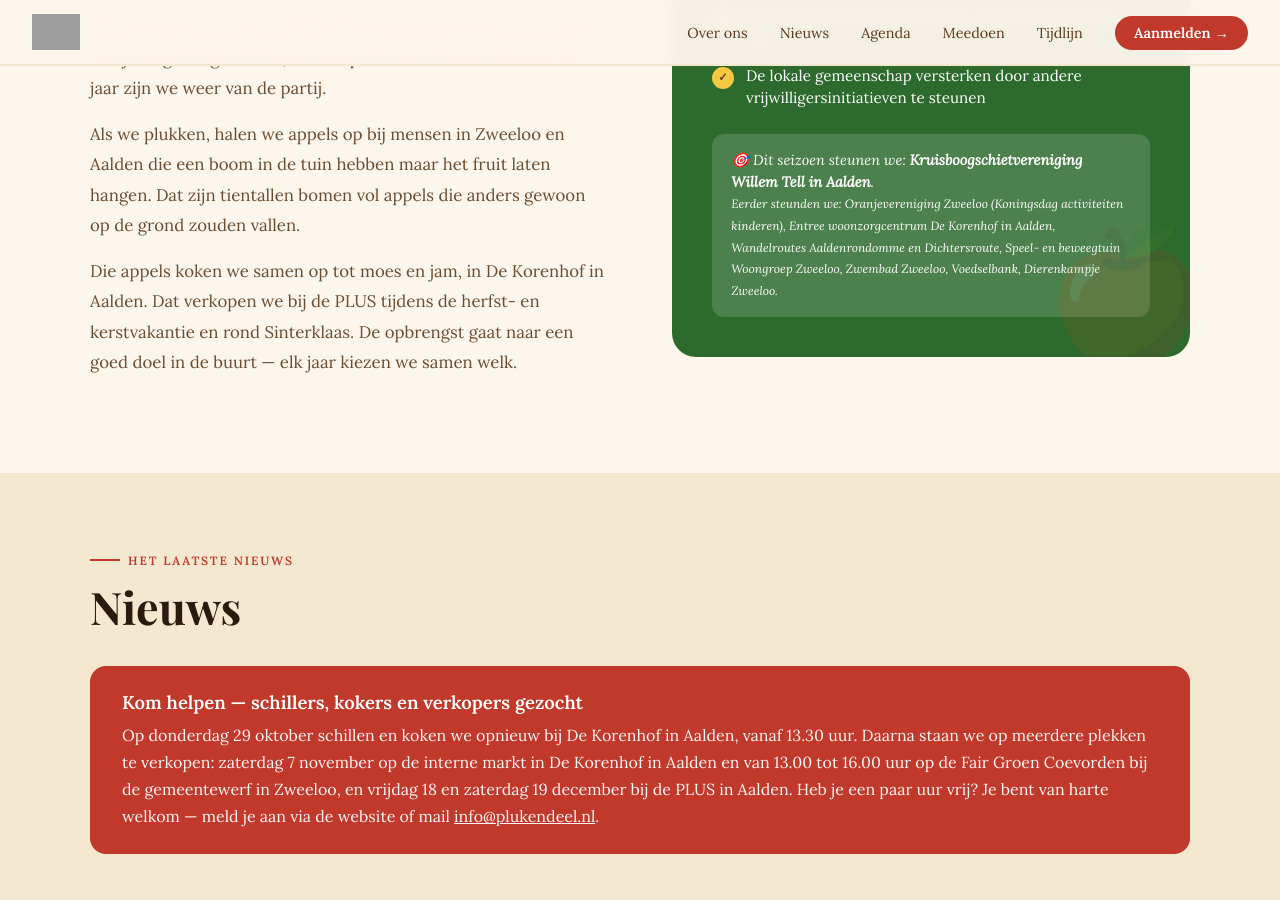
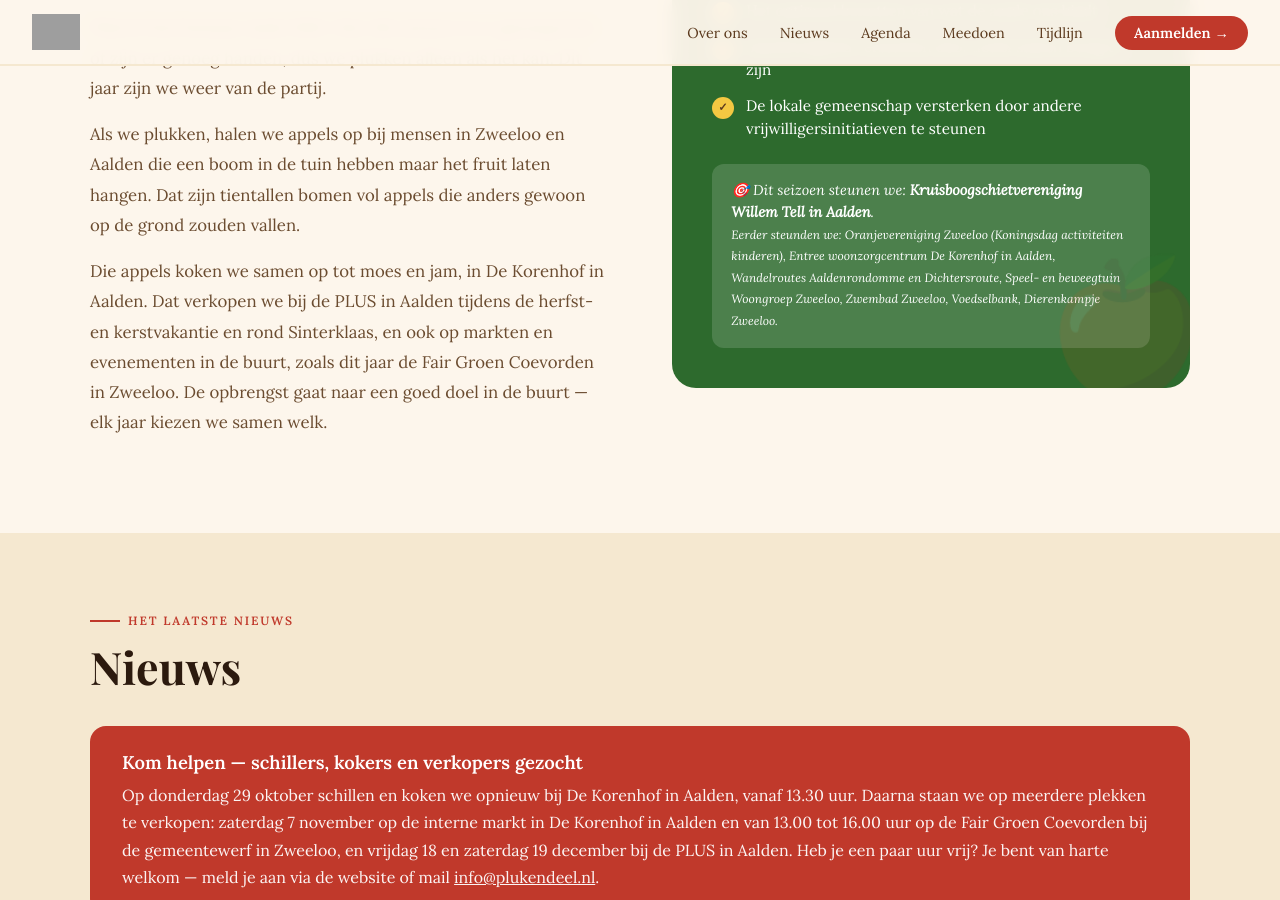
Before and after one commit to PlukenDeel/Pluk-en-Deel-2, a Jekyll site: the page built from index.html, in a window 1280 px wide and 900 px high, scrolled down 1583 px. Built offline with Jekyll 4.4.1, drawn with Linux system fonts in a browser that asks for light colours; some web fonts are replaced; grey boxes are pictures that could not be loaded.

Commit message:
Over-tekst: verkoop ook op markten en evenementen, zoals de fair
Co-Authored-By: Claude Sonnet 5.5 <noreply@anthropic.com>
Claude-Session: https://claude.ai/code/session_01NxZqyCjYDnsCsRqWsUSsne

```diff
--- a/index.html
+++ b/index.html
@@ -62,7 +62,7 @@ layout: default
         <h2 class="section-title" id="over-titel">Van appel<br><em>tot goed doel</em></h2>
         <p>Pluk &amp; Deel bestaat sinds 2014. Niet elk seizoen is er genoeg fruit of zijn er genoeg handen, dus we plukken alleen als het kan. Dit jaar zijn we weer van de partij.</p>
         <p>Als we plukken, halen we appels op bij mensen in Zweeloo en Aalden die een boom in de tuin hebben maar het fruit laten hangen. Dat zijn tientallen bomen vol appels die anders gewoon op de grond zouden vallen.</p>
-        <p>Die appels koken we samen op tot moes en jam, in De Korenhof in Aalden. Dat verkopen we bij de PLUS tijdens de herfst- en kerstvakantie en rond Sinterklaas. De opbrengst gaat naar een goed doel in de buurt — elk jaar kiezen we samen welk.</p>
+        <p>Die appels koken we samen op tot moes en jam, in De Korenhof in Aalden. Dat verkopen we bij de PLUS in Aalden tijdens de herfst- en kerstvakantie en rond Sinterklaas, en ook op markten en evenementen in de buurt, zoals dit jaar de Fair Groen Coevorden in Zweeloo. De opbrengst gaat naar een goed doel in de buurt — elk jaar kiezen we samen welk.</p>
       </div>
       <div>
         <div class="over-card">
```
